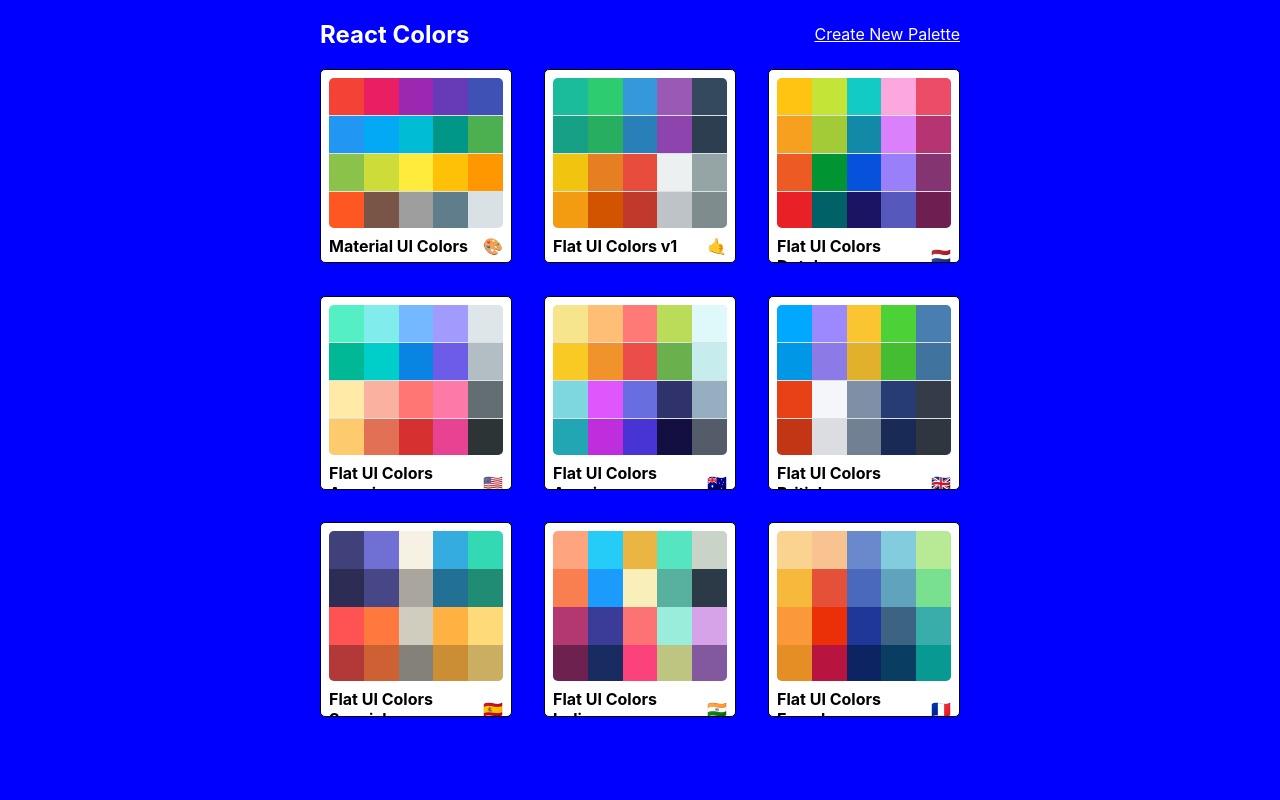
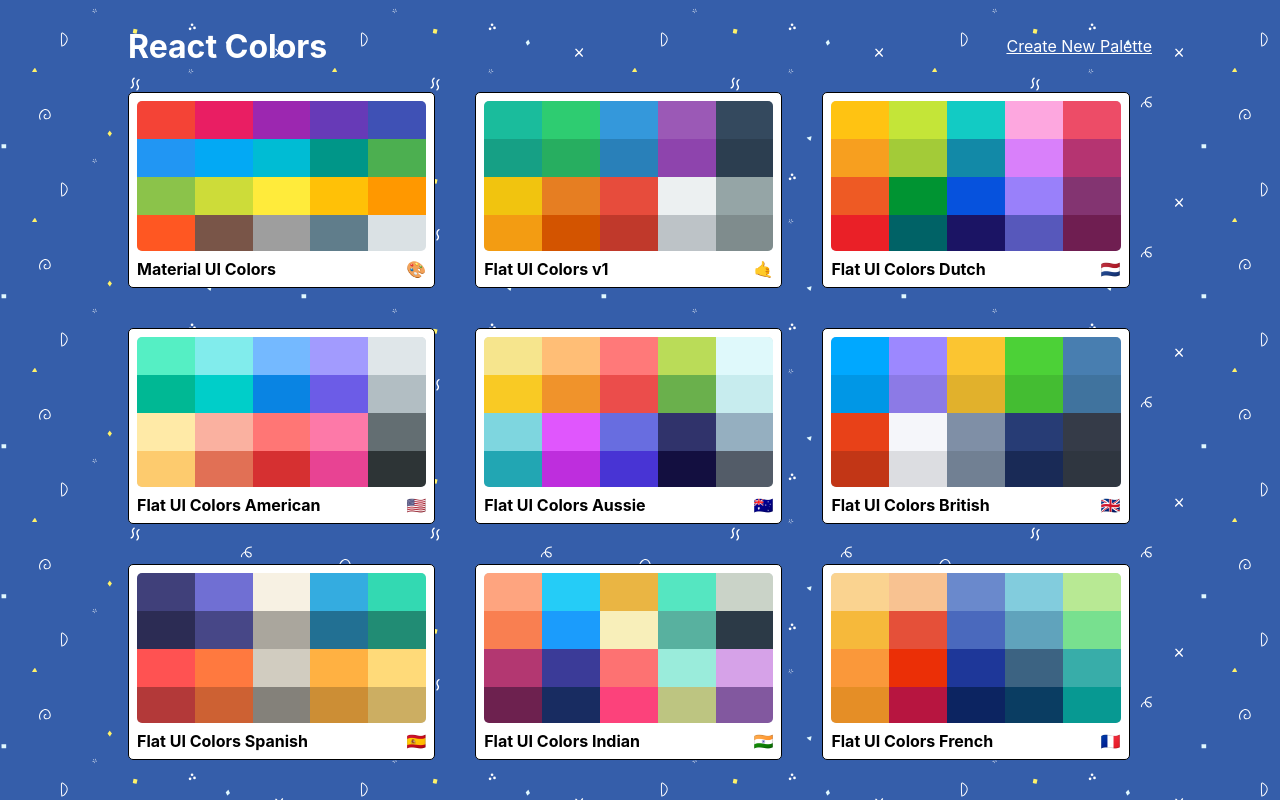
Before and after one commit to CloudBop/boppin-react-colors, a React (Create React App) app: page / in a window 1280 px wide. Built offline with nearby package versions, Linux system fonts and the light colour scheme.

Commit message:
added SVG bg

```diff
--- a/src/Components/PaletteList.js
+++ b/src/Components/PaletteList.js
@@ -16,7 +16,7 @@ class PaletteList extends Component {
       <div className={classes.root}>
         <div className={classes.container}>
           <nav className={classes.nav}>
-            <h1>React Colors</h1>
+            <h1 className={classes.heading}>React Colors</h1>
             <Link to="/palette/new"> Create New Palette </Link>
           </nav>
           <div className={classes.palettes}>
--- a/src/Components/styles/DraggableColorBoxStyles.js
+++ b/src/Components/styles/DraggableColorBoxStyles.js
@@ -10,7 +10,7 @@ export default makeStyles({
     display: 'inline-block',
     position: 'relative',
     cursor: 'pointer',
-    marginBottom: '-3.5px',
+    marginBottom: '-6px',
     '&:hover svg': {
       color: 'white',
       transform: 'scale(1.5)'
--- a/src/Components/styles/PaletteListStyles.js
+++ b/src/Components/styles/PaletteListStyles.js
@@ -1,10 +1,17 @@
+//- refers to url
+import bg from './bg.svg';
+import sizes from './sizes';
+
 export default {
   root: {
-    backgroundColor: 'blue',
     height: '100vh',
     display: 'flex',
     alignItems: 'flex-start',
-    justifyContent: 'center'
+    justifyContent: 'center',
+    backgroundColor: '#1e8feb',
+    // background by SVGBackgrounds.com
+    backgroundImage: `url(${bg})`,
+    overflow:'scroll'
   },
 
   container: {
@@ -12,7 +19,13 @@ export default {
     display: 'flex',
     alignItems: 'flex-start',
     flexDirection: 'column',
-    flexWrap: 'wrap'
+    flexWrap: 'wrap',
+    [sizes.down('xl')]: {
+      width: '80%'
+    },
+    [sizes.down('xs')]: {
+      width: '75%'
+    }
   },
 
   nav: {
@@ -26,11 +39,23 @@ export default {
     }
   },
 
+  heading:{
+    fontSize: '2rem'
+  },
+
   palettes: {
     boxSizing: 'border-box',
     width: '100%',
     display: 'grid',
     gridTemplateColumns: 'repeat(3, 30%)',
-    gridGap: '5%'
+    //- gridGap doesn't like % on safari
+    gridGap: '2.5rem',
+    [sizes.down('md')]: {
+      gridTemplateColumns: 'repeat(2, 50%)'
+    },
+    [sizes.down('xs')]: {
+      gridTemplateColumns: 'repeat(1, 100%)',
+      gridGap: '1.5rem'
+    }
   }
 };
--- a/src/Components/styles/sizes.js
+++ b/src/Components/styles/sizes.js
@@ -5,7 +5,8 @@ export default {
       xs: '575.98px',
       sm: '767.98px',
       md: '991.98px',
-      lg: '1199.98px'
+      lg: '1199.98px',
+      xl: '1600px'
     };
 
     return `@media (max-width:${sizes[size]})`;
```
Also changed, not shown: src/Components/styles/bg.svg (added).
